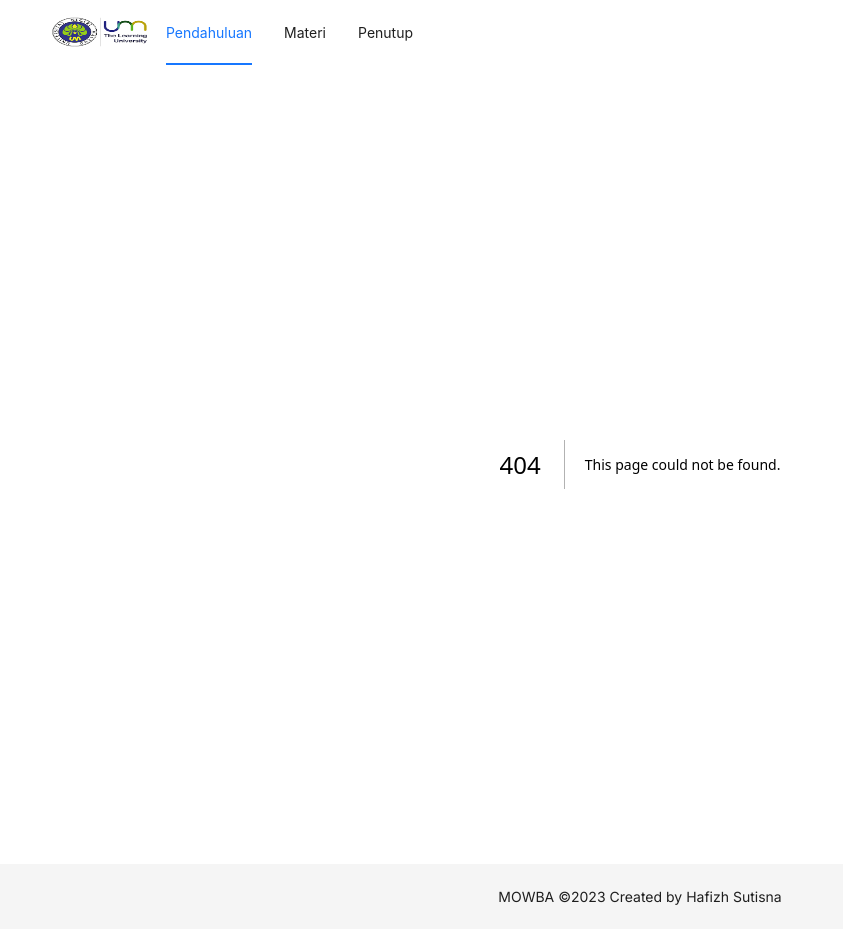
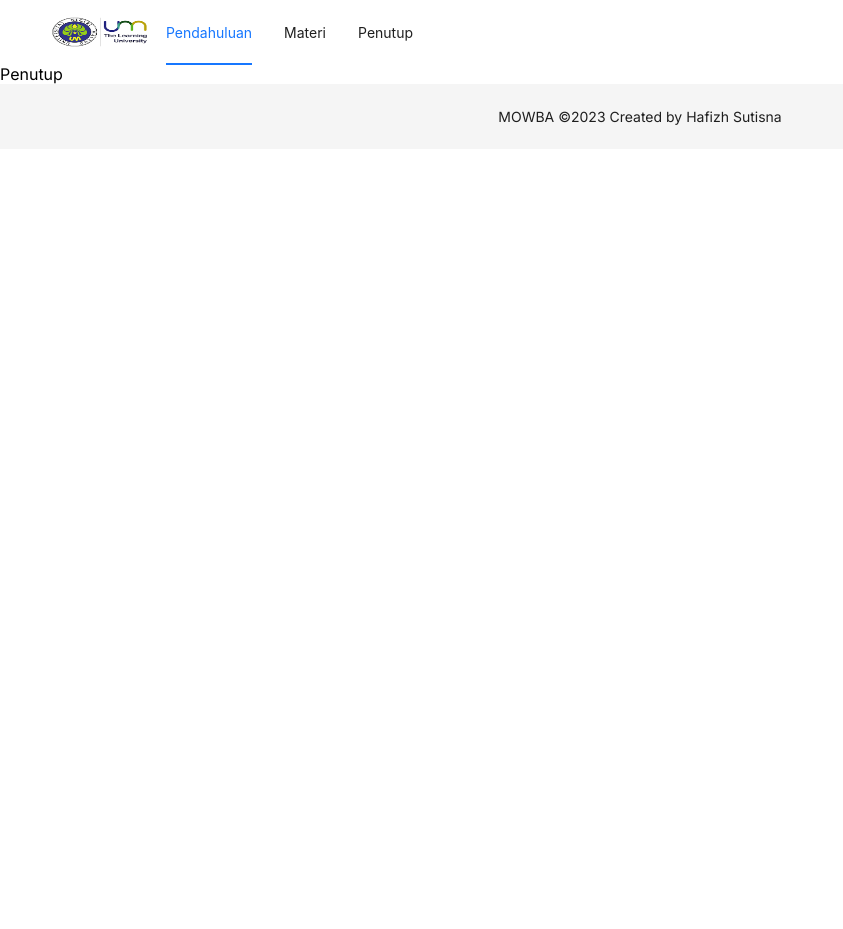
Before and after one commit to HafizhSutisna/mowba, a Next.js app: page /penutup in a window 1280 px wide. Before the commit this address had no page. Shown: the whole page, without its empty margins (0-843 px from the left). After the commit the page ends 800 px from the top, so only its background shows below. Built offline with nearby package versions, Linux system fonts and the light colour scheme.

Commit message:
add link on headers

```diff
--- /dev/null
+++ b/src/app/penutup/page.js
@@ -0,0 +1,9 @@
+import React from 'react'
+
+const Penutup = () => {
+  return (
+    <div>Penutup</div>
+  )
+}
+
+export default Penutup
--- a/src/components/Header.js
+++ b/src/components/Header.js
@@ -1,6 +1,7 @@
 'use client'
 
 import Image from 'next/image'
+import Link from 'next/link'
 
 import { Layout, Menu } from 'antd';
 const { Header } = Layout;
@@ -9,15 +10,15 @@ const Headers = () => {
   const items = [
     {
       key: '1',
-      label: 'Pendahuluan'
+      label: <Link href="/">Pendahuluan</Link>
     },
     {
       key: '2',
-      label: 'Materi'
+      label: <Link href="/materi">Materi</Link>
     },
     {
       key: '3',
-      label: 'Penutup'
+      label: <Link href="/penutup">Penutup</Link>
     }
   ]
 
```
Also changed, not shown: src/app/materi/page.js (added, +7 -0 lines).
